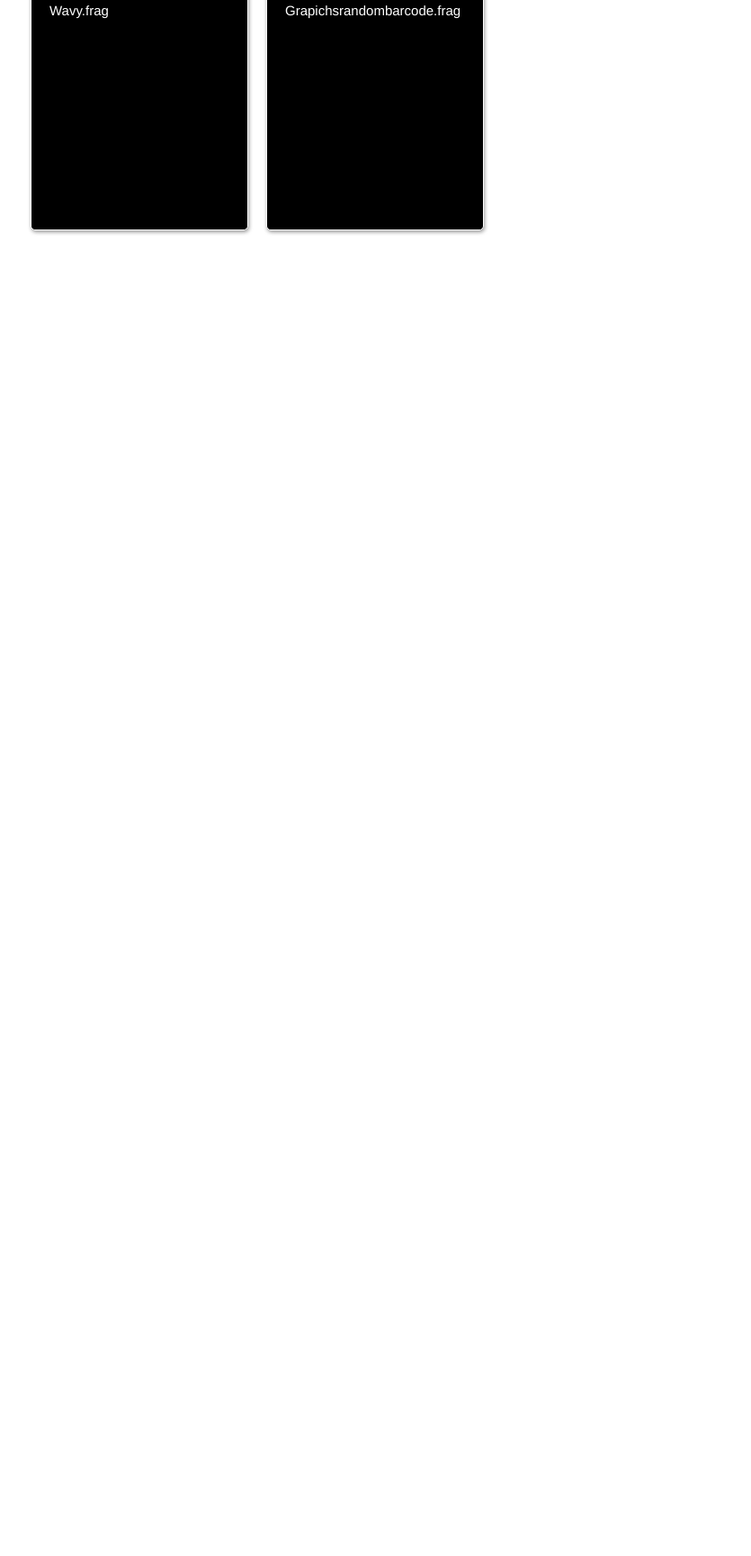
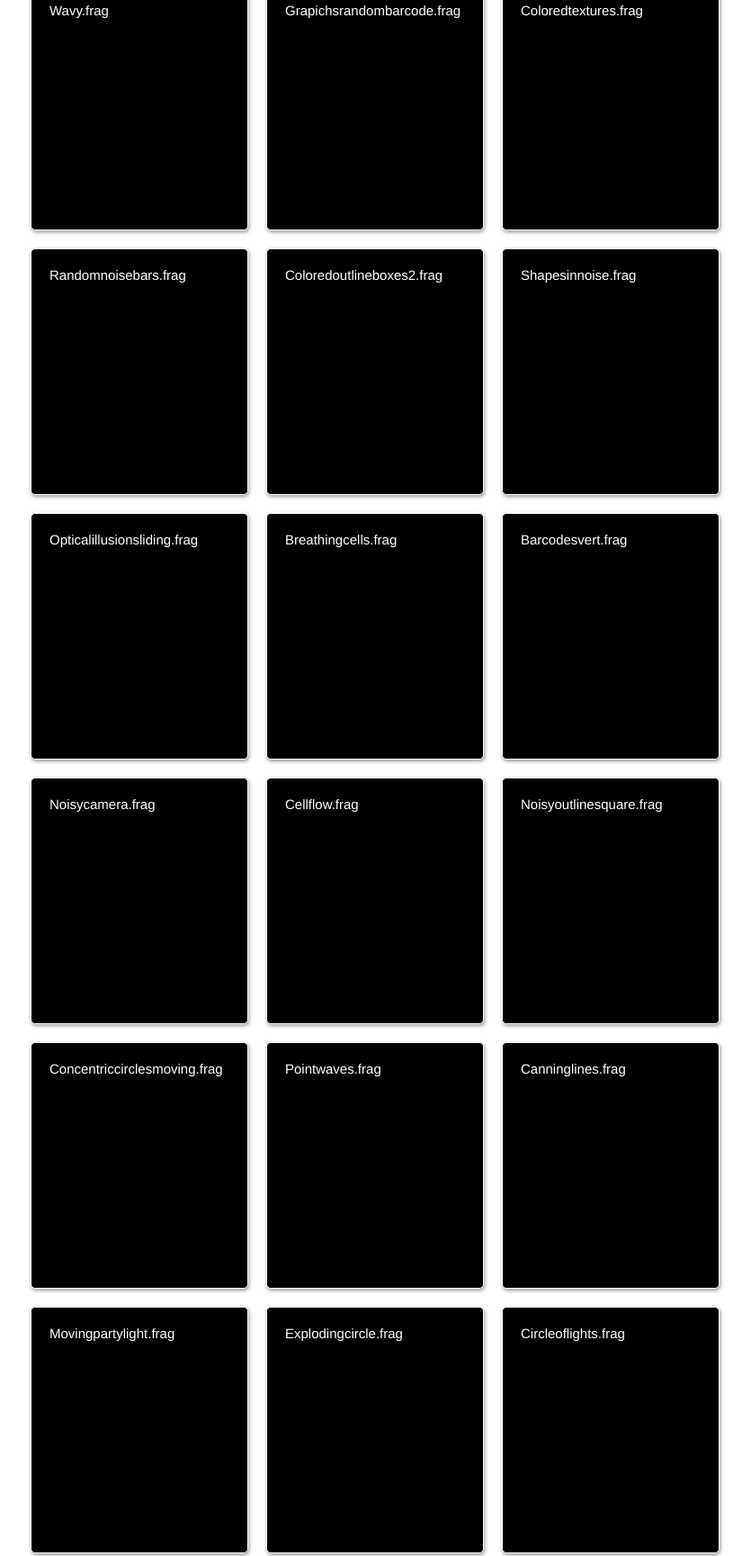
Before and after one commit to xanpj/xanpj.github.io, a plain HTML site: page index.html in a window 1280 px wide. Shown: the part 1536-3265 px from the top of the page at 90% size, without its empty margins (216-1051 px from the left). Before the commit the page ends 1822 px from the top, so only its background shows below. Drawn offline with Linux system fonts and the light colour scheme.

Commit message:
updated index

```diff
--- a/index.html
+++ b/index.html
@@ -87,7 +87,26 @@ var frags = [
   "graphicsspinningwheel.frag",
   "graphicstilingrotation.frag",
   "graphicswavy.frag",
-  "grapichsrandombarcode.frag"
+  "grapichsrandombarcode.frag",
+  "graphicscoloredtextures.frag",
+  "graphicsrandomnoisebars.frag",
+  "graphicscoloredoutlineboxes2.frag",
+  "graphicsshapesinnoise.frag",
+  "graphicsopticalillusionsliding.frag",
+  "graphicsbreathingcells.frag",
+  "graphicsbarcodesvert.frag",
+  "graphicsnoisycamera.frag",
+  "graphicscellflow.frag",
+  "graphicnoisyoutlinesquare.frag",
+  "graphicconcentriccirclesmoving.frag",
+  "graphicpointwaves.frag",
+  "graphicscanninglines.frag",
+  "graphicmovingpartylight.frag",
+  "graphicexplodingcircle.frag",
+  "graphiccircleoflights.frag",
+  "graphicpulsatinggrid.frag",
+  "graphicnoisesintexture.frag",
+  "graphicrgbcityview.frag"
 ];
 
 /*
```
